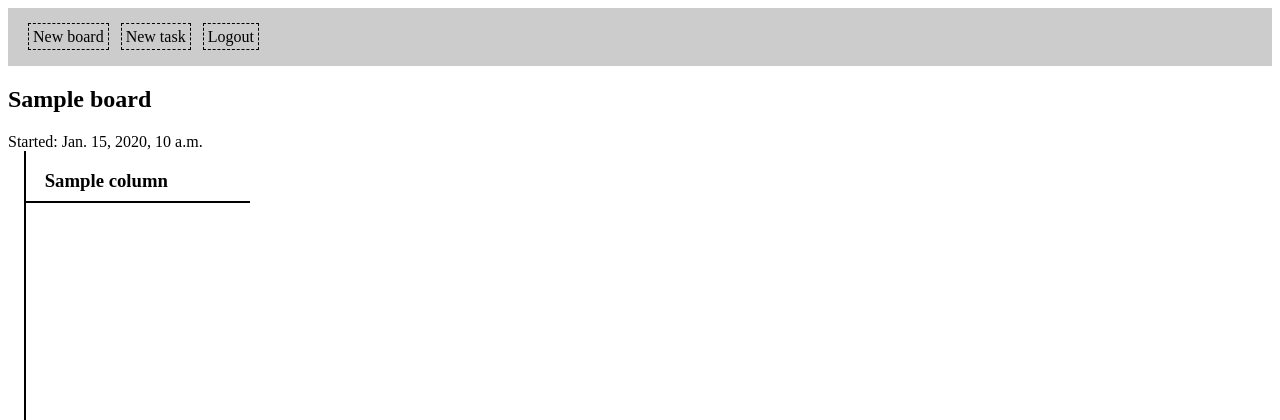
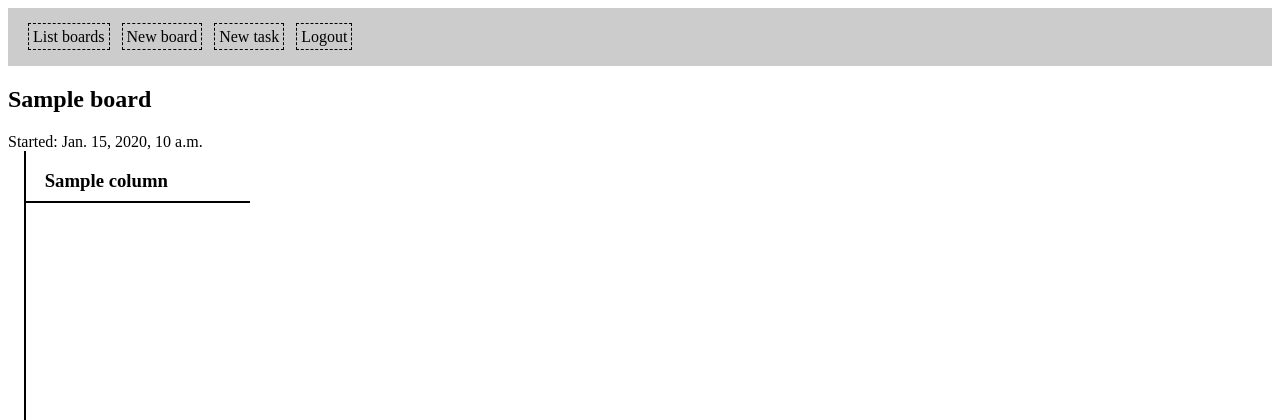
Before and after one commit to blistudio/bligress, a Django app: template kanban/templates/board.html in a window 1280 px wide. Shown: the top 420 px of the page. Run offline with Django 3.2, Linux system fonts and the light colour scheme; the template is opened without the code that fills it: most values are stand-ins (such as "Sample title", 1, 10 or a date in 2020).

Commit message:
Link to index

```diff
--- a/kanban/templates/board.html
+++ b/kanban/templates/board.html
@@ -3,6 +3,7 @@
 <link rel="stylesheet" type="text/css" href="{% static 'board.css' %}" />
 
 <div class="boardcontrols">
+	<a class="boardcontrol" href={% url 'index' %}>List boards</a>
 	<a class="boardcontrol" href={% url 'kanban:boardnew' %}>New board</a>
 	<a class="boardcontrol" href={% url 'kanban:tasknew' board.id %}>New task</a>
 	<a class="boardcontrol" href={% url 'logout' %}>Logout</a>
```
